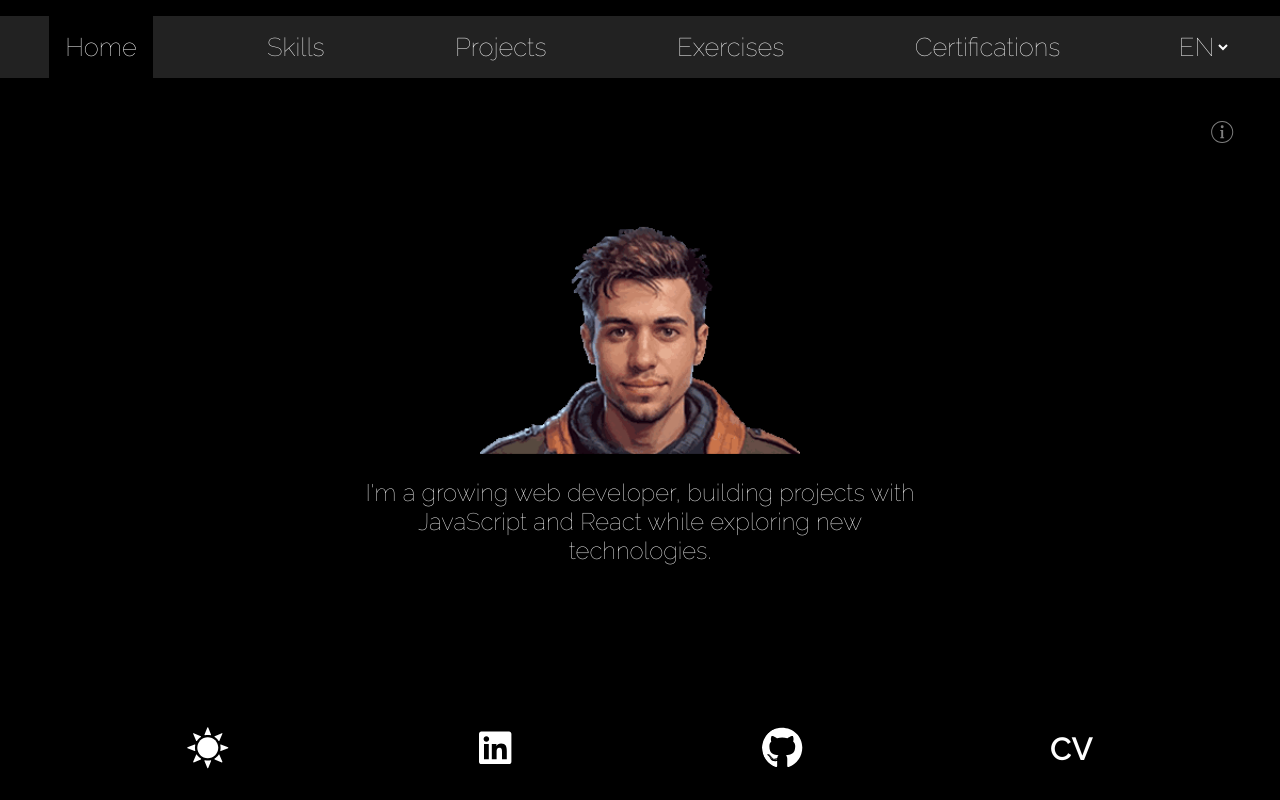
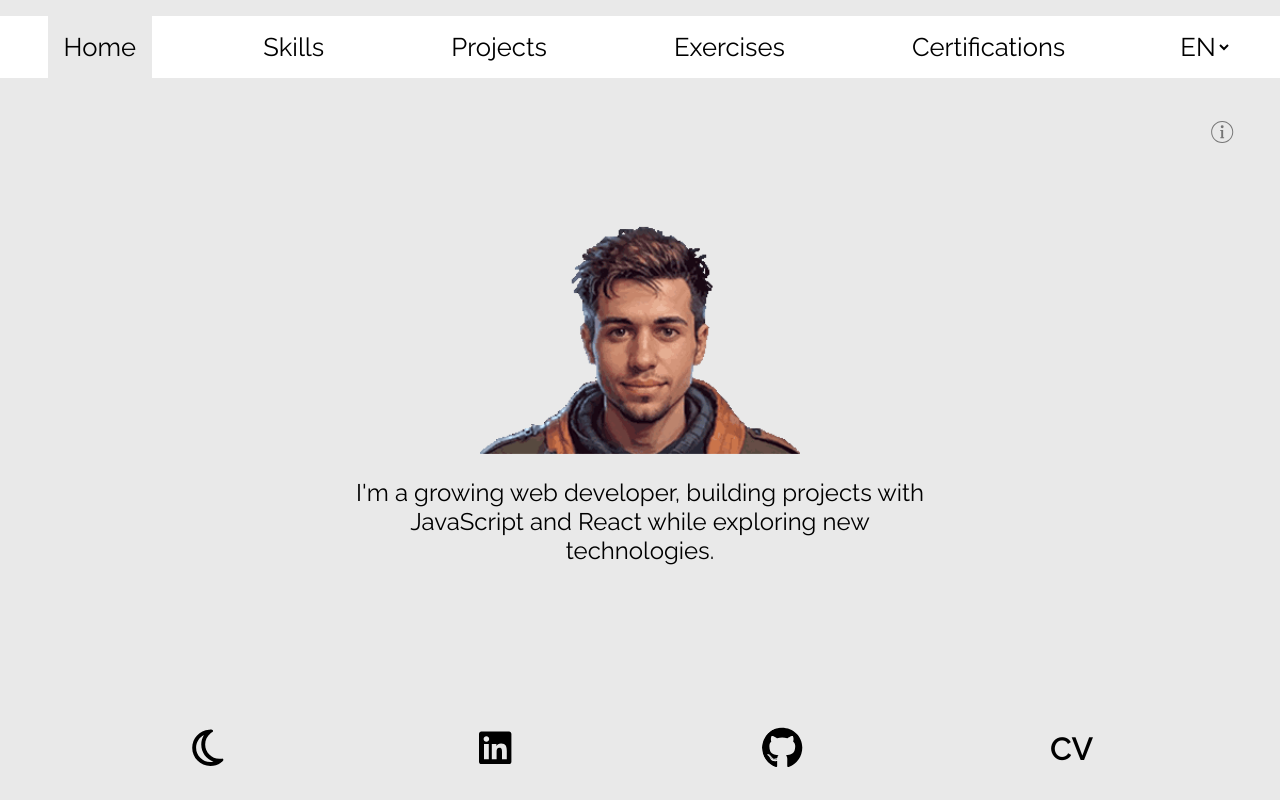
Before and after one commit to mati-fernandez/portfolio-react, a React (Vite) app: page /#/en/home in a window 1280 px wide. Built offline with nearby package versions, Linux system fonts and the light colour scheme.

Commit message:
Browser theme detection and localStorage added

```diff
--- a/index.html
+++ b/index.html
@@ -47,8 +47,19 @@
     </template>
     <div id="loader-container"></div>
     <div id="root"></div>
+    <!-- Detección temprana, previa a la carga de App del theme -->
     <script>
-      // Crear shadow DOM para aislar el loader
+      const prefersLightMode = window.matchMedia(
+        '(prefers-color-scheme: light)'
+      ).matches;
+      if (prefersLightMode) {
+        document.body.setAttribute('data-theme', 'light');
+      } else {
+        document.body.setAttribute('data-theme', 'dark');
+      }
+    </script>
+    <!-- Crear shadow DOM para aislar el loader -->
+    <script>
       const loaderContainer = document.getElementById('loader-container');
       const shadowRoot = loaderContainer.attachShadow({ mode: 'open' });
       const loaderTemplate = document.getElementById('loader-template');
--- a/src/components/ThemeButton.jsx
+++ b/src/components/ThemeButton.jsx
@@ -6,29 +6,20 @@ import Sun from '../assets/Sun';
 import Moon from '../assets/Moon';
 
 const ThemeButton = () => {
-  const { theme, setTheme, fromThemeBtn, setFromThemeBtn } =
-    useContext(ThemeContext);
+  const { theme, setTheme, setFromThemeBtn } = useContext(ThemeContext);
   const [icon, setIcon] = useState(theme === 'dark' ? <Sun /> : <Moon />);
-
-  // Remover inline styles de body al finalizar carga de App
-  const removeInlineStyles = () => {
-    const body = document.querySelector('body');
-    if (body) {
-      body.style.backgroundColor = '';
-      body.style.fontWeight = '';
-    }
-  };
 
   useEffect(() => {
     const timeout = setTimeout(() => {
       setIcon(theme === 'dark' ? <Sun /> : <Moon />);
     }, 600);
 
+    localStorage.setItem('theme', theme);
+
     return () => clearTimeout(timeout);
   }, [theme]);
 
   const handleClick = () => {
-    removeInlineStyles();
     setTheme(theme === 'light' ? 'dark' : 'light');
     setFromThemeBtn(true);
   };
--- a/src/context/ThemeContext.jsx
+++ b/src/context/ThemeContext.jsx
@@ -1,12 +1,26 @@
 /* eslint-disable react/prop-types */
 /* eslint-disable react-hooks/exhaustive-deps */
-import { createContext, useState } from 'react';
+import { createContext, useEffect, useState } from 'react';
 
 export const ThemeContext = createContext();
 
 export const ThemeProvider = ({ children }) => {
-  const [theme, setTheme] = useState('dark');
+  const [theme, setTheme] = useState(
+    localStorage.getItem('theme') ?? document.body.getAttribute('data-theme')
+  );
   const [fromThemeBtn, setFromThemeBtn] = useState(false);
+
+  const removeInlineStyles = () => {
+    const body = document.querySelector('body');
+    if (body) {
+      body.style.backgroundColor = '';
+      body.style.fontWeight = '';
+    }
+  };
+
+  useEffect(() => {
+    removeInlineStyles();
+  }, []);
 
   return (
     <ThemeContext.Provider
```
